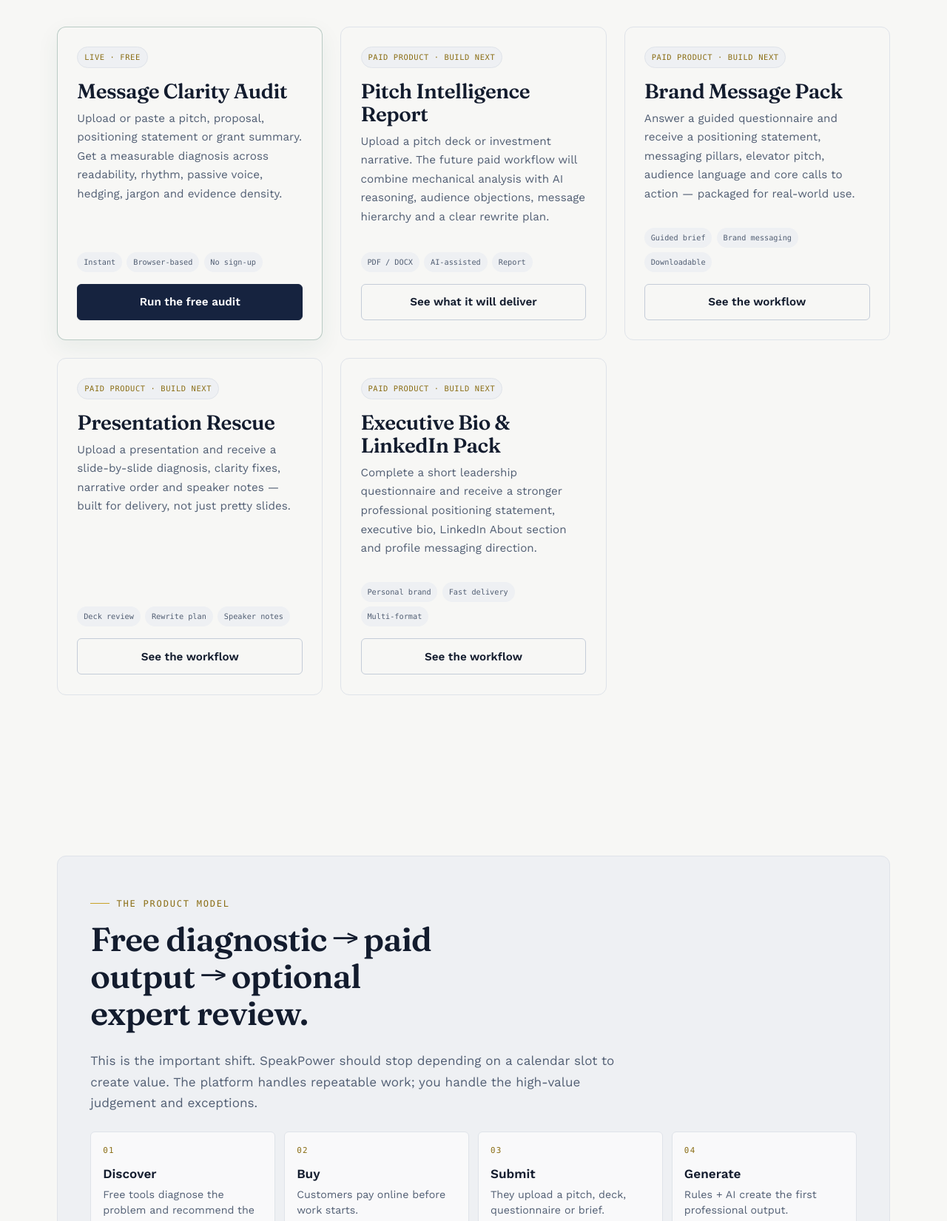
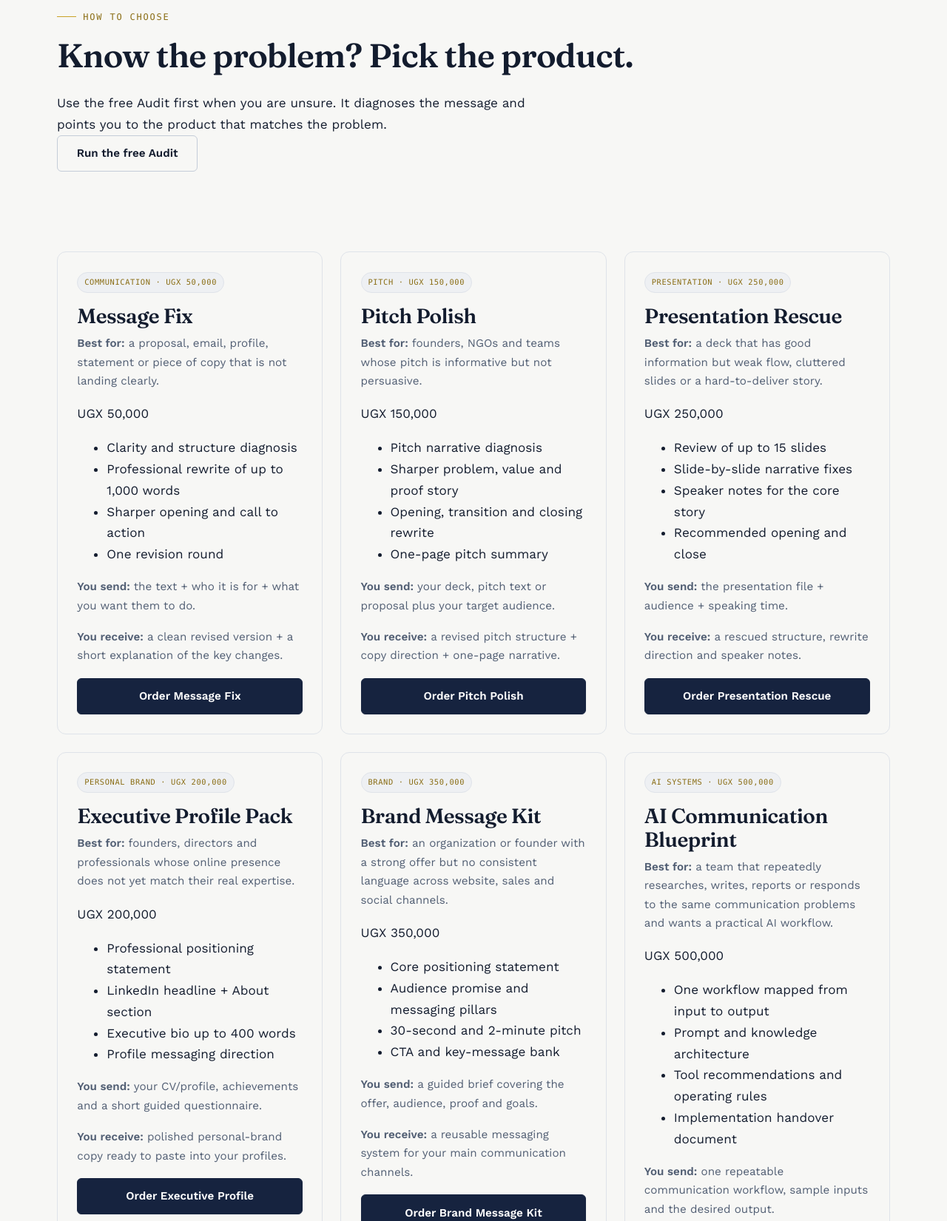
Before and after one commit to SpeakPower-commits/SpeakPower, a plain HTML site: page studio.html in a window 1280 px wide. Shown: the part 668-2319 px from the top of the page at 74% size. Drawn offline with nearby package versions, Linux system fonts and the light colour scheme.

Commit message:
Replace Studio with customer-facing paid product storefront

```diff
--- a/studio.html
+++ b/studio.html
@@ -3,25 +3,15 @@
 <head>
 <meta charset="UTF-8">
 <meta name="viewport" content="width=device-width, initial-scale=1.0">
-<title>SpeakPower Studio — Self-Service Communication Products</title>
-<meta name="description" content="SpeakPower Studio is the self-service layer for communication work: diagnose, improve and package pitches, proposals, personal brands and presentations online without a meeting.">
+<title>SpeakPower Studio — Buy Communication Products Online</title>
+<meta name="description" content="Buy practical communication products from SpeakPower: message rewrites, pitch improvement, presentation rescue, executive profile packs and brand messaging kits.">
 <link rel="canonical" href="https://speakpower-commits.github.io/SpeakPower-/studio.html">
 <meta name="author" content="Otieno Thomas">
 <meta name="robots" content="index, follow">
-<meta property="og:type" content="website">
-<meta property="og:site_name" content="SpeakPower">
-<meta property="og:locale" content="en_UG">
-<meta property="og:title" content="SpeakPower Studio — Self-Service Communication Products">
-<meta property="og:description" content="Choose a communication outcome, upload your material and receive a useful professional deliverable without waiting for a meeting.">
-<meta property="og:url" content="https://speakpower-commits.github.io/SpeakPower-/studio.html">
-<meta property="og:image" content="https://speakpower-commits.github.io/SpeakPower-/assets/og-image.png">
-<meta name="twitter:card" content="summary_large_image">
-<meta name="twitter:title" content="SpeakPower Studio">
-<meta name="twitter:description" content="Self-service communication products from SpeakPower.">
-<meta name="twitter:image" content="https://speakpower-commits.github.io/SpeakPower-/assets/og-image.png">
-<link rel="icon" type="image/png" href="assets/favicon.png?v=3" sizes="512x512">
-<link rel="shortcut icon" type="image/png" href="assets/favicon.png?v=3">
-<link rel="apple-touch-icon" href="assets/favicon.png?v=3">
+<meta name="theme-color" content="#16233f">
+<link rel="icon" type="image/png" href="assets/logo-mark.png?v=4" sizes="160x160">
+<link rel="shortcut icon" type="image/png" href="assets/logo-mark.png?v=4">
+<link rel="apple-touch-icon" href="assets/logo-mark.png?v=4">
 <link rel="manifest" href="site.webmanifest">
 <link rel="preconnect" href="https://fonts.googleapis.com">
 <link rel="preconnect" href="https://fonts.gstatic.com" crossorigin>
@@ -42,88 +32,115 @@
 
 <main id="main">
 <div class="page-hero"><div class="wrap">
-<span class="eyebrow">SpeakPower Studio</span>
-<h1>Useful communication work, without waiting for a meeting.</h1>
-<p>Choose the outcome, upload what you already have, complete a short guided brief and receive a structured professional deliverable. Human review becomes an optional upgrade rather than the starting requirement.</p>
+<span class="eyebrow">SpeakPower Studio · Buy a defined outcome</span>
+<h1>Not a consultancy menu. A shelf of useful work.</h1>
+<p>Pick the result you need. Each product tells you what to send, what you receive, how much it costs and how it gets delivered. Start without a meeting.</p>
 </div></div>
 
 <section><div class="wrap">
-<div class="product-catalog" data-reveal>
-<article class="studio-product studio-product--live">
-<span class="studio-status">Live · Free</span>
-<h2>Message Clarity Audit</h2>
-<p>Upload or paste a pitch, proposal, positioning statement or grant summary. Get a measurable diagnosis across readability, rhythm, passive voice, hedging, jargon and evidence density.</p>
-<div class="studio-meta"><span>Instant</span><span>Browser-based</span><span>No sign-up</span></div>
-<a href="audit.html" class="btn btn-primary">Run the free audit</a>
-</article>
-
-<article class="studio-product">
-<span class="studio-status">Paid product · Build next</span>
-<h2>Pitch Intelligence Report</h2>
-<p>Upload a pitch deck or investment narrative. The future paid workflow will combine mechanical analysis with AI reasoning, audience objections, message hierarchy and a clear rewrite plan.</p>
-<div class="studio-meta"><span>PDF / DOCX</span><span>AI-assisted</span><span>Report</span></div>
-<a href="#roadmap" class="btn btn-ghost">See what it will deliver</a>
-</article>
-
-<article class="studio-product">
-<span class="studio-status">Paid product · Build next</span>
-<h2>Brand Message Pack</h2>
-<p>Answer a guided questionnaire and receive a positioning statement, messaging pillars, elevator pitch, audience language and core calls to action — packaged for real-world use.</p>
-<div class="studio-meta"><span>Guided brief</span><span>Brand messaging</span><span>Downloadable</span></div>
-<a href="#roadmap" class="btn btn-ghost">See the workflow</a>
-</article>
-
-<article class="studio-product">
-<span class="studio-status">Paid product · Build next</span>
-<h2>Presentation Rescue</h2>
-<p>Upload a presentation and receive a slide-by-slide diagnosis, clarity fixes, narrative order and speaker notes — built for delivery, not just pretty slides.</p>
-<div class="studio-meta"><span>Deck review</span><span>Rewrite plan</span><span>Speaker notes</span></div>
-<a href="#roadmap" class="btn btn-ghost">See the workflow</a>
-</article>
-
-<article class="studio-product">
-<span class="studio-status">Paid product · Build next</span>
-<h2>Executive Bio &amp; LinkedIn Pack</h2>
-<p>Complete a short leadership questionnaire and receive a stronger professional positioning statement, executive bio, LinkedIn About section and profile messaging direction.</p>
-<div class="studio-meta"><span>Personal brand</span><span>Fast delivery</span><span>Multi-format</span></div>
-<a href="#roadmap" class="btn btn-ghost">See the workflow</a>
-</article>
+<div class="studio-intro" data-reveal>
+<div>
+<span class="eyebrow">How to choose</span>
+<h2>Know the problem? Pick the product.</h2>
+<p>Use the free Audit first when you are unsure. It diagnoses the message and points you to the product that matches the problem.</p>
+</div>
+<a href="audit.html" class="btn btn-ghost">Run the free Audit</a>
 </div>
 </div></section>
 
-<section id="roadmap"><div class="wrap">
-<div class="positioning-band" data-reveal>
-<span class="eyebrow">The product model</span>
-<h2>Free diagnostic → paid output → optional expert review.</h2>
-<p class="section-intro">This is the important shift. SpeakPower should stop depending on a calendar slot to create value. The platform handles repeatable work; you handle the high-value judgement and exceptions.</p>
-<div class="product-flow">
-<div><span>01</span><strong>Discover</strong><small>Free tools diagnose the problem and recommend the right product.</small></div>
-<div><span>02</span><strong>Buy</strong><small>Customers pay online before work starts.</small></div>
-<div><span>03</span><strong>Submit</strong><small>They upload a pitch, deck, questionnaire or brief.</small></div>
-<div><span>04</span><strong>Generate</strong><small>Rules + AI create the first professional output.</small></div>
-<div><span>05</span><strong>Review</strong><small>Customers can pay extra for your expert judgement.</small></div>
+<section style="padding-top:0"><div class="wrap">
+<div class="product-catalog" data-reveal>
+
+<article class="studio-product" id="product-message-fix">
+<span class="studio-status">Communication · UGX 50,000</span>
+<h2>Message Fix</h2>
+<p class="studio-best"><strong>Best for:</strong> a proposal, email, profile, statement or piece of copy that is not landing clearly.</p>
+<div class="studio-price">UGX 50,000</div>
+<ul class="studio-includes"><li>Clarity and structure diagnosis</li><li>Professional rewrite of up to 1,000 words</li><li>Sharper opening and call to action</li><li>One revision round</li></ul>
+<p class="studio-delivery"><strong>You send:</strong> the text + who it is for + what you want them to do.</p>
+<p class="studio-delivery"><strong>You receive:</strong> a clean revised version + a short explanation of the key changes.</p>
+<a href="https://wa.me/256743482588?text=Hello%20SpeakPower%2C%20I%20want%20to%20order%20the%20Message%20Fix%20product%20(UGX%2050%2C000)." target="_blank" rel="noopener" class="btn btn-primary studio-order">Order Message Fix</a>
+</article>
+
+<article class="studio-product" id="product-pitch-polish">
+<span class="studio-status">Pitch · UGX 150,000</span>
+<h2>Pitch Polish</h2>
+<p class="studio-best"><strong>Best for:</strong> founders, NGOs and teams whose pitch is informative but not persuasive.</p>
+<div class="studio-price">UGX 150,000</div>
+<ul class="studio-includes"><li>Pitch narrative diagnosis</li><li>Sharper problem, value and proof story</li><li>Opening, transition and closing rewrite</li><li>One-page pitch summary</li></ul>
+<p class="studio-delivery"><strong>You send:</strong> your deck, pitch text or proposal plus your target audience.</p>
+<p class="studio-delivery"><strong>You receive:</strong> a revised pitch structure + copy direction + one-page narrative.</p>
+<a href="https://wa.me/256743482588?text=Hello%20SpeakPower%2C%20I%20want%20to%20order%20Pitch%20Polish%20(UGX%20150%2C000)." target="_blank" rel="noopener" class="btn btn-primary studio-order">Order Pitch Polish</a>
+</article>
+
+<article class="studio-product" id="product-presentation-rescue">
+<span class="studio-status">Presentation · UGX 250,000</span>
+<h2>Presentation Rescue</h2>
+<p class="studio-best"><strong>Best for:</strong> a deck that has good information but weak flow, cluttered slides or a hard-to-deliver story.</p>
+<div class="studio-price">UGX 250,000</div>
+<ul class="studio-includes"><li>Review of up to 15 slides</li><li>Slide-by-slide narrative fixes</li><li>Speaker notes for the core story</li><li>Recommended opening and close</li></ul>
+<p class="studio-delivery"><strong>You send:</strong> the presentation file + audience + speaking time.</p>
+<p class="studio-delivery"><strong>You receive:</strong> a rescued structure, rewrite direction and speaker notes.</p>
+<a href="https://wa.me/256743482588?text=Hello%20SpeakPower%2C%20I%20want%20to%20order%20Presentation%20Rescue%20(UGX%20250%2C000)." target="_blank" rel="noopener" class="btn btn-primary studio-order">Order Presentation Rescue</a>
+</article>
+
+<article class="studio-product" id="product-executive-profile">
+<span class="studio-status">Personal brand · UGX 200,000</span>
+<h2>Executive Profile Pack</h2>
+<p class="studio-best"><strong>Best for:</strong> founders, directors and professionals whose online presence does not yet match their real expertise.</p>
+<div class="studio-price">UGX 200,000</div>
+<ul class="studio-includes"><li>Professional positioning statement</li><li>LinkedIn headline + About section</li><li>Executive bio up to 400 words</li><li>Profile messaging direction</li></ul>
+<p class="studio-delivery"><strong>You send:</strong> your CV/profile, achievements and a short guided questionnaire.</p>
+<p class="studio-delivery"><strong>You receive:</strong> polished personal-brand copy ready to paste into your profiles.</p>
+<a href="https://wa.me/256743482588?text=Hello%20SpeakPower%2C%20I%20want%20to%20order%20the%20Executive%20Profile%20Pack%20(UGX%20200%2C000)." target="_blank" rel="noopener" class="btn btn-primary studio-order">Order Executive Profile</a>
+</article>
+
+<article class="studio-product" id="product-brand-message">
+<span class="studio-status">Brand · UGX 350,000</span>
+<h2>Brand Message Kit</h2>
+<p class="studio-best"><strong>Best for:</strong> an organization or founder with a strong offer but no consistent language across website, sales and social channels.</p>
+<div class="studio-price">UGX 350,000</div>
+<ul class="studio-includes"><li>Core positioning statement</li><li>Audience promise and messaging pillars</li><li>30-second and 2-minute pitch</li><li>CTA and key-message bank</li></ul>
+<p class="studio-delivery"><strong>You send:</strong> a guided brief covering the offer, audience, proof and goals.</p>
+<p class="studio-delivery"><strong>You receive:</strong> a reusable messaging system for your main communication channels.</p>
+<a href="https://wa.me/256743482588?text=Hello%20SpeakPower%2C%20I%20want%20to%20order%20the%20Brand%20Message%20Kit%20(UGX%20350%2C000)." target="_blank" rel="noopener" class="btn btn-primary studio-order">Order Brand Message Kit</a>
+</article>
+
+<article class="studio-product studio-product--feature" id="product-ai-blueprint">
+<span class="studio-status">AI systems · UGX 500,000</span>
+<h2>AI Communication Blueprint</h2>
+<p class="studio-best"><strong>Best for:</strong> a team that repeatedly researches, writes, reports or responds to the same communication problems and wants a practical AI workflow.</p>
+<div class="studio-price">UGX 500,000</div>
+<ul class="studio-includes"><li>One workflow mapped from input to output</li><li>Prompt and knowledge architecture</li><li>Tool recommendations and operating rules</li><li>Implementation handover document</li></ul>
+<p class="studio-delivery"><strong>You send:</strong> one repeatable communication workflow, sample inputs and the desired output.</p>
+<p class="studio-delivery"><strong>You receive:</strong> a practical AI workflow blueprint you can implement or commission.</p>
+<a href="https://wa.me/256743482588?text=Hello%20SpeakPower%2C%20I%20want%20to%20order%20the%20AI%20Communication%20Blueprint%20(UGX%20500%2C000)." target="_blank" rel="noopener" class="btn btn-primary studio-order">Order AI Blueprint</a>
+</article>
+
 </div>
-</div>
+<p class="studio-price-note">Launch prices are shown in Uganda shillings. Larger files, extra revision rounds or urgent delivery can be quoted separately.</p>
 </div></section>
 
 <section><div class="wrap">
-<div class="proof-band" data-reveal>
-<span class="eyebrow">What this changes</span>
-<h2>Your calendar stops being the product.</h2>
-<div class="proof-grid">
-<div class="proof-card"><h3>Repeatable</h3><p>One well-designed service can be delivered to many customers with the same quality rules.</p></div>
-<div class="proof-card"><h3>Scalable</h3><p>AI handles the first-pass analysis; your time is reserved for judgement, review and higher-value work.</p></div>
-<div class="proof-card"><h3>Trackable</h3><p>Every order can have a status, deadline, payment record, input files and delivered output.</p></div>
+<div class="positioning-band" data-reveal>
+<span class="eyebrow">Customer journey</span>
+<h2>Choose → pay → send your material → receive the work.</h2>
+<p class="section-intro">The product is the deliverable, not a meeting. SpeakPower can still offer expert review or a larger custom engagement when the job goes beyond the defined package.</p>
+<div class="studio-how">
+<div><strong>1. Choose</strong><span>Pick the product that matches your problem.</span></div>
+<div><strong>2. Pay</strong><span>Payment is confirmed before production starts.</span></div>
+<div><strong>3. Submit</strong><span>Send the file, brief or questionnaire.</span></div>
+<div><strong>4. Receive</strong><span>Get the agreed output in the stated format.</span></div>
 </div>
 </div>
 </div></section>
 
 <section><div class="wrap">
 <div class="cta-panel" data-reveal>
-<span class="eyebrow">Live today</span>
-<h2>Start with the free diagnostic.</h2>
-<p>The first step is already live. Use the Message Clarity Audit to experience the model before the paid Studio workflows are connected.</p>
-<div class="cta-actions"><a href="audit.html" class="btn btn-primary">Run the free audit</a><a href="services.html" class="btn btn-secondary">Explore full services</a></div>
+<span class="eyebrow">Need something bigger?</span>
+<h2>Use the Studio for defined work. Use Services for bespoke work.</h2>
+<p>Custom strategy, training, larger AI systems and digital applications need a proper scope. Those remain available through the Services page and discovery process.</p>
+<div class="cta-actions"><a href="services.html" class="btn btn-primary">See bespoke services</a><a href="audit.html" class="btn btn-secondary">Run the free Audit first</a></div>
 </div>
 </div></section>
 </main>
@@ -134,7 +151,6 @@
 <div><h4>Contact</h4><div class="footer-links"><a href="tel:+256743482588">+256 743 482 588</a><a href="mailto:thomasotieno583@gmail.com">thomasotieno583@gmail.com</a><a href="https://wa.me/256743482588" target="_blank" rel="noopener">WhatsApp</a></div></div>
 <div><h4>Follow</h4><div class="footer-links"><a href="https://www.linkedin.com/in/otieno-thomas-a39b1b21b/" target="_blank" rel="noopener">LinkedIn</a><a href="https://www.instagram.com/otienothomas8/" target="_blank" rel="noopener">Instagram</a><a href="https://www.tiktok.com/@otom323" target="_blank" rel="noopener">TikTok</a></div></div>
 </div><div class="footer-bottom">&copy; 2026 SpeakPower. All rights reserved.</div></div></footer>
-
 <script src="script.js"></script>
 </body>
 </html>
```
